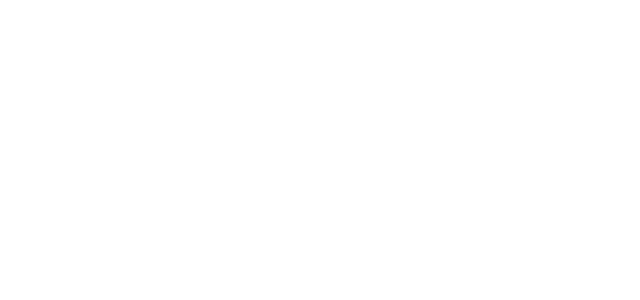
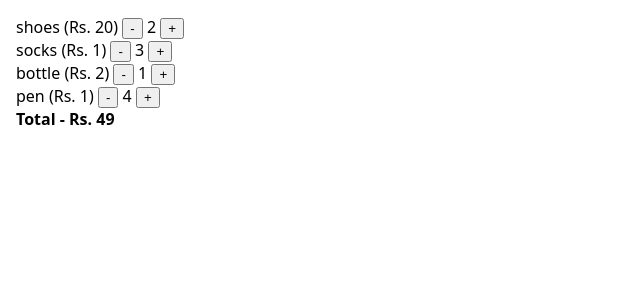
Before and after one commit to MarkVed17/reactopolis, a React (Create React App) app: page / in a window 1280 px wide. Shown: the top 300 px of the page, without its empty margins (0-640 px from the left). Built offline with nearby package versions, Linux system fonts and the light colour scheme.

Commit message:
added DynamicCart app

```diff
--- a/src/np3-questions/cycleOne/DynamicCart.js
+++ b/src/np3-questions/cycleOne/DynamicCart.js
@@ -1,5 +1,62 @@
-import React from 'react';
+import React, {useState} from 'react';
+
+const cartData = [
+  {
+    id: 1,
+    name: 'shoes',
+    cost: 20,
+    count: 2
+  },
+  {
+    id: 2,
+    name: 'socks',
+    cost: 1,
+    count: 3
+  },
+  {
+    id: 3,
+    name: 'bottle',
+    cost: 2,
+    count: 1
+  },
+  {
+    id: 4,
+    name: 'pen',
+    cost: 1,
+    count: 4
+  },
+]
+
+let cartTotal = 0;
 
 export default function DynamicCart() {
-  return <></>;
+  const [cart, setCart] = useState(cartData);
+
+  function updateProductQuantity(itemId, action) {
+    if (action === 'addToCart') {
+      setCart(
+        cart.map(item => item.id === itemId ? {...item, count: item.count + 1} : item)
+      )
+    }
+    else{
+      setCart(
+        cart.map(item => item.id === itemId && item.count > 0 ? {...item, count: item.count - 1} : item)
+      )
+    }
+  }
+
+  cartTotal = cart.reduce((acc, curr) => {
+    acc = acc + curr.cost * curr.count
+    return acc
+  }, 0)
+
+
+  return (<>
+  {cart.map((item) => (
+    <div key={item.id}>
+      <span>{item.name}</span> <span>(Rs. {item.cost})</span> <span><button onClick={() => updateProductQuantity(item.id, 'removeFromCart')}>-</button> {item.count} <button onClick={() => updateProductQuantity(item.id, 'addToCart')}>+</button></span>
+    </div>
+  ))}
+  {cartTotal > 0 && <strong>Total - Rs. {cartTotal}</strong>}
+  </>);
 }
```
Also changed, not shown: 1 other file (tests, documents, lock files or other folders).
